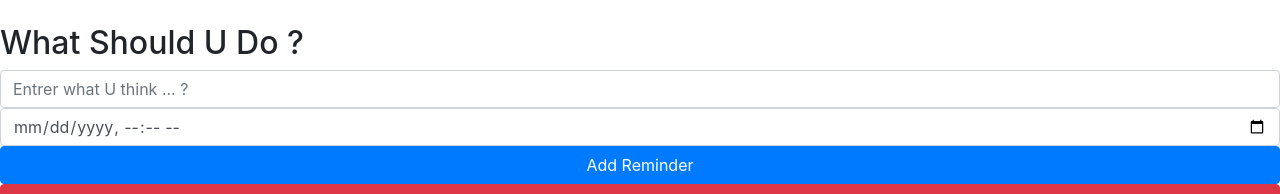
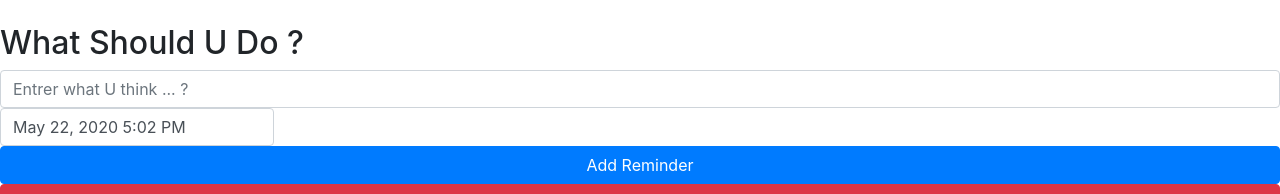
Before and after one commit to achrefessid/Reminder-Application-React-Redux, a React (Create React App) app: page / in a window 1280 px wide. Shown: the top 194 px of the page. Built offline with nearby package versions, Linux system fonts and the light colour scheme.

Commit message:
Setup DatePicker and Use it

```diff
--- a/package.json
+++ b/package.json
@@ -7,7 +7,9 @@
     "@testing-library/react": "^9.5.0",
     "@testing-library/user-event": "^7.2.1",
     "bootstrap": "^4.5.0",
+    "moment": "^2.27.0",
     "react": "^16.13.1",
+    "react-datepicker": "^3.0.0",
     "react-dom": "^16.13.1",
     "react-redux": "^7.2.0",
     "react-scripts": "3.4.1",
--- a/src/components/App.js
+++ b/src/components/App.js
@@ -2,6 +2,8 @@
 import {connect} from 'react-redux'
 import { add_Reminder, remove_Reminder, clear_Reminder} from '../actions'
 import moment from 'moment'
+import DatePicker from "react-datepicker";
+import "react-datepicker/dist/react-datepicker.css";
 
 class App extends Component {
     state = {
@@ -42,16 +44,27 @@
                 placeholder="Entrer what U think ... ?"
                 onChange={(e) => this.setState({text: e.target.value})} />
 
-                <input
+                {/*<input
                 className="form-control"
                 type="datetime-local"
                 value={this.state.text}
-                onChange={(e) => this.setState({date: e.target.value})} />
+                onChange={(e) => this.setState({date: e.target.value})} />*/}
+                <DatePicker
+                    className="form-control"
+                    value={this.state.date}
+                    placeholderText="Enter Date"
+                    selected={this.state.date}
+                    onChange={(date) => {this.setState({date})}}
+                    showTimeSelect
+                    timeFormat="HH:mm"
+                    dateFormat="MMMM d, yyyy h:mm aa"
+                    timeCaption="time"
+                />
 
                 <button className="btn btn-primary btn-block"
                 onClick={ () => {
                     this.props.add_Reminder(this.state.text , this.state.date)
-                    this.setState({text: "" , date: ''}) //
+                    this.setState({text: "" , date: ''})
                     }
                     }>
                 Add Reminder</button>
```
Also changed, not shown: 1 other file (tests, documents, lock files or other folders).
